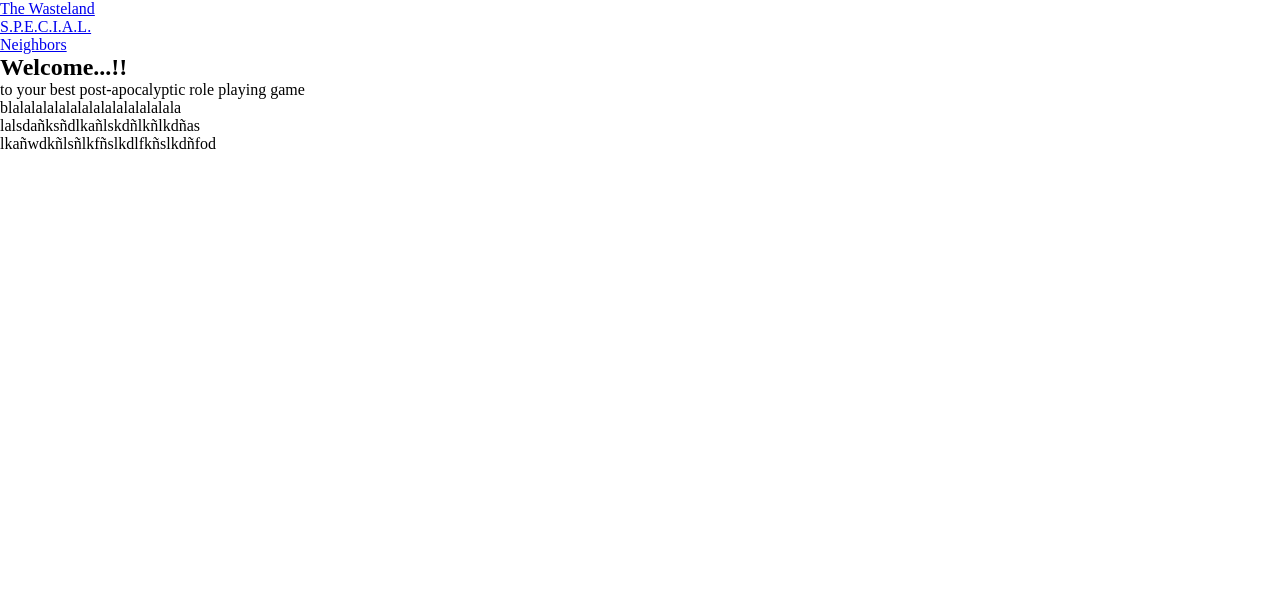
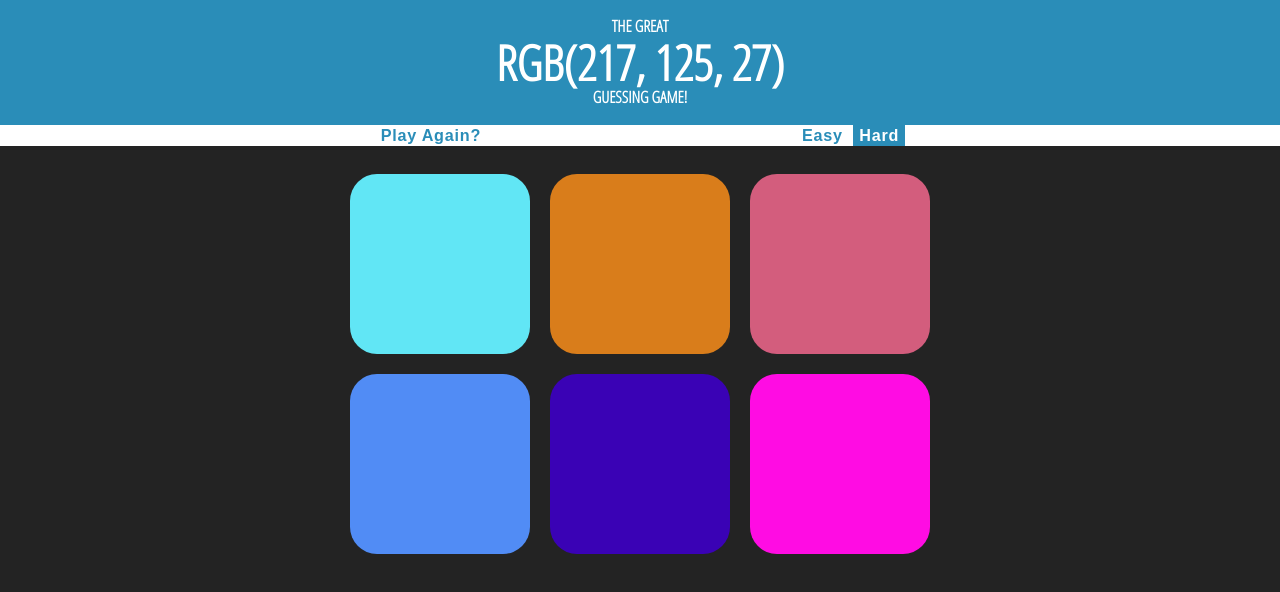
Before and after one commit to EricVanDerDijs/color-game, a plain HTML site: page index.html in a window 1280 px wide. Drawn offline with Linux system fonts and the light colour scheme; a web font is replaced by a local one.

Commit message:
Add files via upload

```diff
--- /dev/null
+++ b/colorgame.css
@@ -0,0 +1,79 @@
+*,html{
+	font-size: 18px;
+	margin: 0;
+}
+
+body{
+	background-color: #232323;
+}
+
+h1 {
+	font-size: 90%;
+	line-height: 1.1;
+}
+
+.bar{
+	background-color: white;
+	width: 100%;
+	text-align: center;
+	margin-bottom: 1em;
+}
+
+.button{
+	background: white;
+	border: none;
+	color: #2A8DB8;
+	font-family: sans-serif;
+	font-size: 0.9em;
+	font-weight: bold;
+	letter-spacing: 0.75px;
+	transition: all 0.5s;
+}
+
+.button:hover{
+	background: #2A8DB8;
+	color: white;
+}
+
+.container {
+	margin: 0 auto;
+	max-width: 600px;
+}
+.square {
+	border-radius: 15%;
+	float: left;
+	margin: 1.66%;
+	padding-bottom: 30%;
+	width: 30%;
+	transition: background-color 0.5s;
+}
+
+.selected {
+	background: #2A8DB8;
+	color: white;
+}
+
+.title{
+	background: #2A8DB8;
+	color: white;
+	font-family: Open Sans Condensed, sans-serif;
+	margin: 0 auto;
+	padding: 1em 0;
+	text-align: center;
+}
+
+
+#message{
+	color: #777;
+	display: inline-block;
+	font-family: sans-serif;
+	font-size: 0.9em;
+	margin: 0 auto;
+	text-align: center;
+	width: 50%;
+}
+
+#toGuess {
+	font-size: 300%;
+	text-transform: uppercase;
+}
--- /dev/null
+++ b/colorgame.js
@@ -0,0 +1,91 @@
+var reset = document.getElementById("reset");
+var colors = document.querySelectorAll(".square");
+var rgbToGuess = document.getElementById("toGuess");
+var easyButon = document.querySelector("#easy");
+var hardButon = document.querySelector("#hard");
+var displayMessage = document.querySelector("#message");
+var header = document.querySelector(".title");
+var winningColor;
+var dificulty = 6; //6 for hard 3 for easy
+
+//Devuelve un color rgb aleatorio (string)
+function randomColor(){
+	var rgbColor;
+	rgbColor = "rgb("+Math.floor(Math.random()*256)+" ,"+Math.floor(Math.random()*256)+" ,"+Math.floor(Math.random()*256)+")"
+	return rgbColor;
+}
+
+/*Recorre la lista de elementos colors y les asigna un color aleatorio
+luego vuelve a recorrerlo para verificar que no se repitan colores*/
+function setColors(){
+	header.style.backgroundColor = "#2A8DB8";
+	var i;
+	var j;
+	for(i = 0; i<colors.length; i++){
+			colors[i].style.backgroundColor = randomColor();
+		}
+	for (i = 0; i<colors.length; i++){
+		for (j = 0; j < colors.length; j++){
+			if (i === j){
+				j++;
+			}
+			else{
+				if (colors[i].style.backgroundColor === colors[j].style.backgroundColor) {
+					colors[i].style.backgroundColor = randomColor();
+				}
+			}
+		}
+	}
+	selectWinningColor();
+}
+
+function selectWinningColor() {
+	var i = Math.floor(Math.random()*dificulty);
+	winningColor = colors[i].style.backgroundColor;
+	rgbToGuess.textContent = winningColor;
+}
+
+function changeDificulty() {
+	if (this === easyButon){
+		dificulty = 3;
+		setColors();
+		for (var i = 3; i < colors.length; i++){
+			colors[i].style.display = "none";
+		}
+		easyButon.classList.add("selected");
+		hardButon.classList.remove("selected");
+	}
+	else{
+		dificulty = 6;
+		setColors();
+		for (var i = 3; i < colors.length; i++){
+			colors[i].style.display = "initial";
+		}
+		hardButon.classList.add("selected");
+		easyButon.classList.remove("selected");
+	}
+}
+
+function verifyGuess(){
+	if (this.style.backgroundColor === winningColor){
+		displayMessage.textContent = "Correct!";
+		header.style.backgroundColor = winningColor;
+		for (var i = 0; i < dificulty; i++){
+			colors[i].style.backgroundColor = winningColor;
+		}
+	}
+	else{
+		this.style.backgroundColor = "#232323";
+		displayMessage.textContent ="Try Again!";
+	}
+}
+
+
+
+window.onload = setColors();
+reset.addEventListener("click", setColors);
+easyButon.addEventListener("click", changeDificulty);
+hardButon.addEventListener("click", changeDificulty);
+for (var i = 0; i < colors.length; i++){
+		colors[i].addEventListener("click",verifyGuess);
+	}
--- a/index.html
+++ b/index.html
@@ -1,37 +1,45 @@
 <!DOCTYPE html>
 <html lang="en">
 <head>
+	<meta name="viewport" content="width=device-width, initial-scale=1.0">
 	<meta charset="UTF-8">
-	<meta name="Description" content="Unofficial Fallout 1 webpage, giving an overal information about this fantastic game">
-	<meta name="Viewport" content="width=device-width, initial-scale=1, user-scalable=no">
-	<title>Fallout Fanpage</title>
-	<link rel="stylesheet" href="css/estilos.css">
+	<meta name="Description" content="Brand New Guessing game">
+	<link rel="stylesheet" href="colorgame.css">
+	<link href="https://fonts.googleapis.com/css?family=Open+Sans+Condensed:300" rel="stylesheet">
+	<title>Color Guessing Game</title>
 </head>
 <body>
-	<header class="header">
-		<a href="#seccion-1" class="logo"></a>
-		<ul class="botones rotacion">
-			<li><a href="#seccion-2">The Wasteland</a></li>
-			<li><a href="#seccion-3">S.P.E.C.I.A.L.</a></li>
-			<li><a href="#seccion-4">Neighbors</a></li>
-		</ul>
-	</header>
 
-	<div class="separador" id="seccion-1"></div>
-	<div class="seccion welcome">
-		<h2>Welcome...!!</h2>
-		<p>     to your best post-apocalyptic role playing game</p>
+<header class="title">
+	<div class="container">
+		<div>
+			<h1>THE GREAT
+			<br>
+			<span id="toGuess"></span>
+			<br>
+			GUESSING GAME!</h1>
+		</div>
 	</div>
-	<div class="separador" id="seccion-2"></div>
-	<div class="seccion wasteland">
-		<div> blalalalalalalalalalalalalalala</div>
-		<div>lalsdañksñdlkañlskdñlkñlkdñas</div>
-		<div>lkañwdkñlsñlkfñslkdlfkñslkdñfod</div>
+</header>
+
+<nav class="bar">
+	<div class="container">
+		<button class="button" id="reset">Play Again?</button>
+		<span id="message"></span>
+		<button class="button" id="easy">Easy</button>
+		<button class="button selected" id="hard">Hard</button>
 	</div>
-	<div class="separador" id="seccion-3"></div>
-	<div class="seccion" id="impar"></div>
-	<div class="separador" id="seccion-4"></div>
+</nav>
 
-	<div class="seccion" id="par"></div>
+	<div class="container">
+		<div class="square circle blue"></div>
+		<div class="square"></div>
+		<div class="square"></div>
+		<div class="square"></div>
+		<div class="square"></div>
+		<div class="square"></div>
+	</div>
+
+<script src="colorgame.js"></script>
 </body>
 </html>
```
